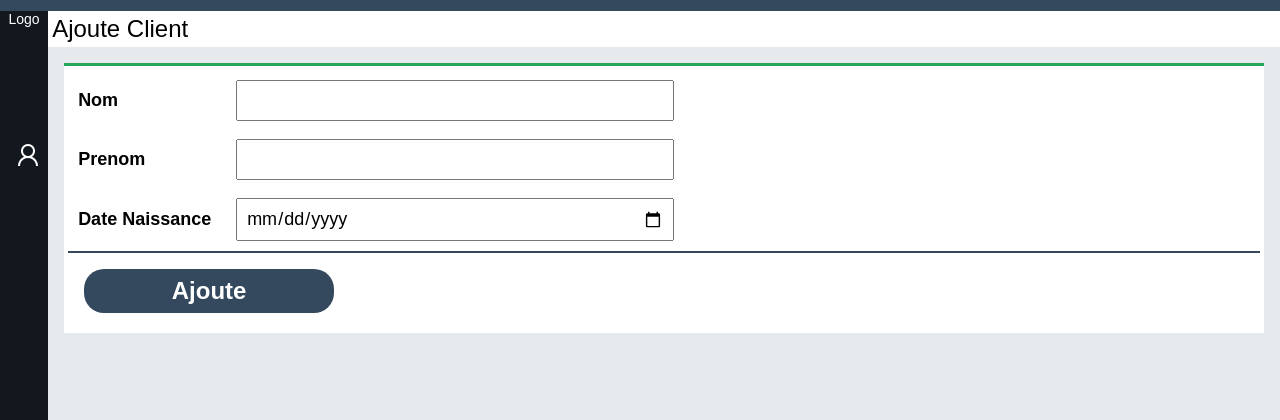
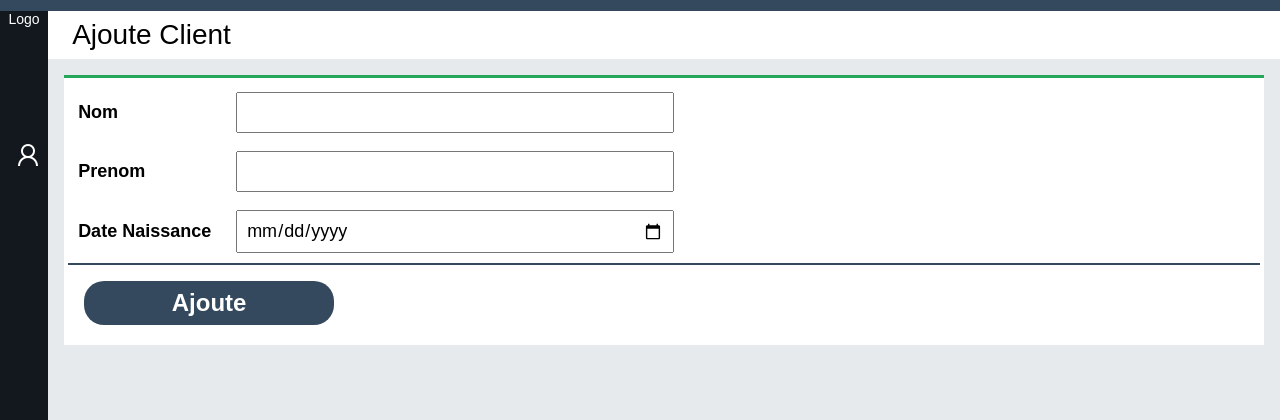
Before and after one commit to mehalanis29/ProjetPFE, a PHP site: page /ClientControle.php in a window 1280 px wide. Shown: the part 309-729 px from the top of the page. Run offline with PHP 8.4, Linux system fonts and the light colour scheme.

Commit message:
modification 15/03/2019 -ajoute where page : client -petite modification sur design

```diff
--- a/ClientControle.php
+++ b/ClientControle.php
@@ -24,8 +24,8 @@ $client = new Client($row["client_id"],$row["nom"],$row["prenom"],$row["date_nai
     <div class="page">
       <?php include 'html/sidebar.html'; ?>
       <div class="detail">
-        <div class="titrepage">
-          <?php echo $etat; ?>  Client
+        <div class="titre_bar">
+          <label for="" class="titre_bar_label"> <?php echo $etat; ?> Client</label>
         </div>
         <div class="table">
           <form class="" action="" method="post">
--- a/css/navbar.css
+++ b/css/navbar.css
@@ -4,8 +4,5 @@
 .navbarbtnmenu{
   padding:8px;
   width: 32px;
-/*  border-right: 1px solid #eaeaea;
-  border-left: 1px solid #eaeaea;
-  background: #f7f9fa;*/
   cursor: pointer;
 }
--- a/css/standard.css
+++ b/css/standard.css
@@ -23,10 +23,13 @@ body{
   width: inherit;
   height: 100%;
 }
-.titrepage{
+.titre_bar{
   background-color: white;
-  padding: 4px;
-  font-size: 24px;
+  padding: 8px;
+}
+.titre_bar_label{
+  font-size: 28px;
+  margin-left: 16px;
 }
 .barrecherche{
   display: flex;
--- a/index.php
+++ b/index.php
@@ -10,7 +10,9 @@
     <div class="page">
       <?php include 'html/sidebar.html'; ?>
       <div class="detail">
-
+        <div class="titre_bar">
+          <label for="" class="titre_bar_label"> accueil </label>
+        </div>
       </div>
     </div>
   </body>
--- a/php/Client.inc
+++ b/php/Client.inc
@@ -4,12 +4,15 @@ class ListClient extends Table{
   public $sql="select client_id,nom,prenom from client ";
   public function __construct($GET)
   {
-    $this->head=array('client_id','nom','prenom','opperation');
+    $this->head=array('id','nom','prenom','opperation');
     $this->GET=$this->FilterGET($GET);
+    $where="";
+    if(isset($GET["rech"])){
+      $where="where nom like '".$GET["rech"]."%' or prenom like '%".$GET["rech"]."%'";
+    }
+    $database=new database();
     $debut=$this->NumPage($GET)*10-10;
-    /* where recherche  */
-    $database=new database();
-    $result=$database->query($this->sql." limit $debut,10");
+    $result=$database->query($this->sql." $where limit $debut,10");
     while ($row=mysqli_fetch_assoc($result)) {
       $this->table[]=new Client($row["client_id"],$row["nom"],$row['prenom'],'');
     }
--- a/php/Table.inc
+++ b/php/Table.inc
@@ -3,10 +3,6 @@ class Table{
   public $table=array();
   public $head;
   public $GET;
-  public function __construct($data){
-    $this->table=$data["table"];
-    $this->head=$data['head'];
-  }
   public function head()
   {
     foreach ($this->head as $k => $v) {
@@ -43,15 +39,15 @@ class Table{
     return $s;
   }
   public function bar($nom){
-    echo '<div class="tableinfo" id="tableinfo"><ul class="listinfo">';
     $page=$this->NumPage($this->GET);
+    echo "<li class='suivprec'>";
     if($page>1){
           $precedant=$page-1;
-          echo "<li class='suivprec'><a href='$nom?".$this->GET."page=$precedant'><img src='img/precedant.png'/></a></li>";
+          echo "<a href='$nom?".$this->GET."page=$precedant'><img src='img/precedant.png'/></a></li>";
           $this->printitem($precedant,"listitem",$this->GET,$nom);
           $this->printitem($_GET['page'],"itemactiv",$this->GET,$nom);
     }else{
-        echo "<li class='suivprec'><a href='$nom?".$this->GET."page=1'><img src='img/precedant.png'/></a></li>";
+        echo "<a href='$nom?".$this->GET."page=1'><img src='img/precedant.png'/></a></li>";
         $this->printitem(1,"itemactiv",$this->GET,$nom);
     }
     $suivant=$page*10;
@@ -66,6 +62,6 @@ class Table{
     $this->printitem($suivant,"listitem",$this->GET,$nom);
     }
     */
-      echo "<li class='suivprec'><a href='$nom?".$this->GET."page=$suivant'><img src='img/suivant.png'/></a></li></ul></div>";
+      echo "<li class='suivprec'><a href='$nom?".$this->GET."page=$suivant'><img src='img/suivant.png'/></a></li>";
   }
 }
```
Also changed, not shown: Client.php (+12 -8 lines).
